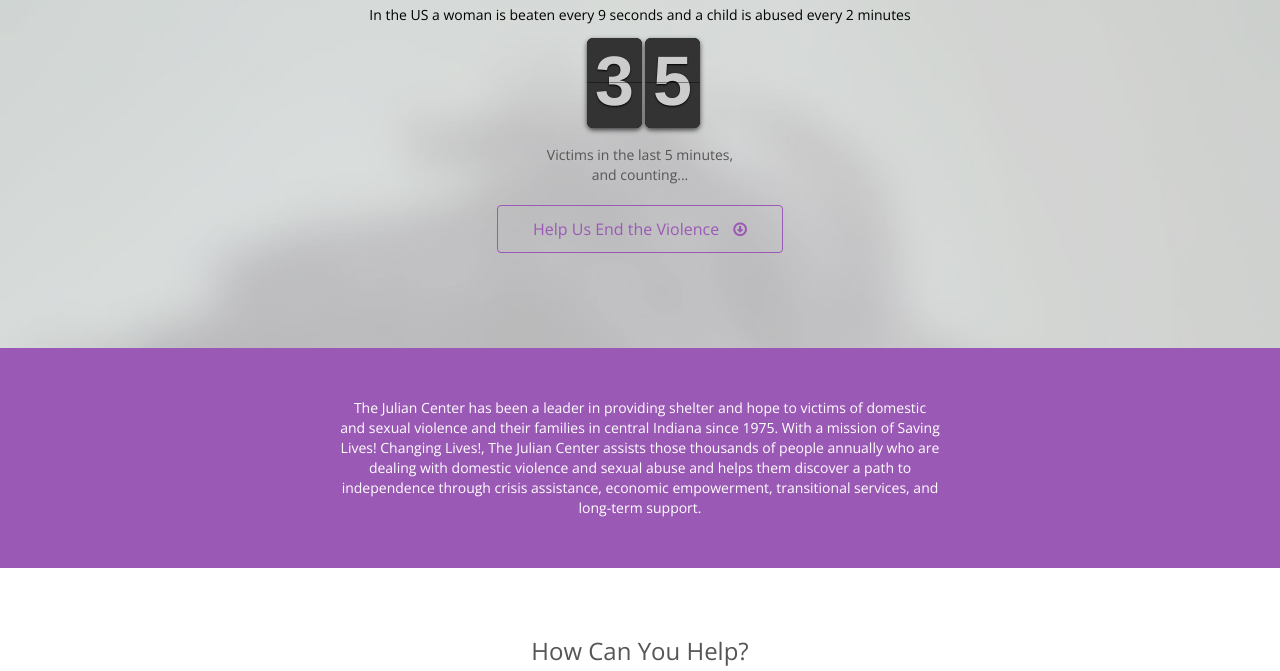
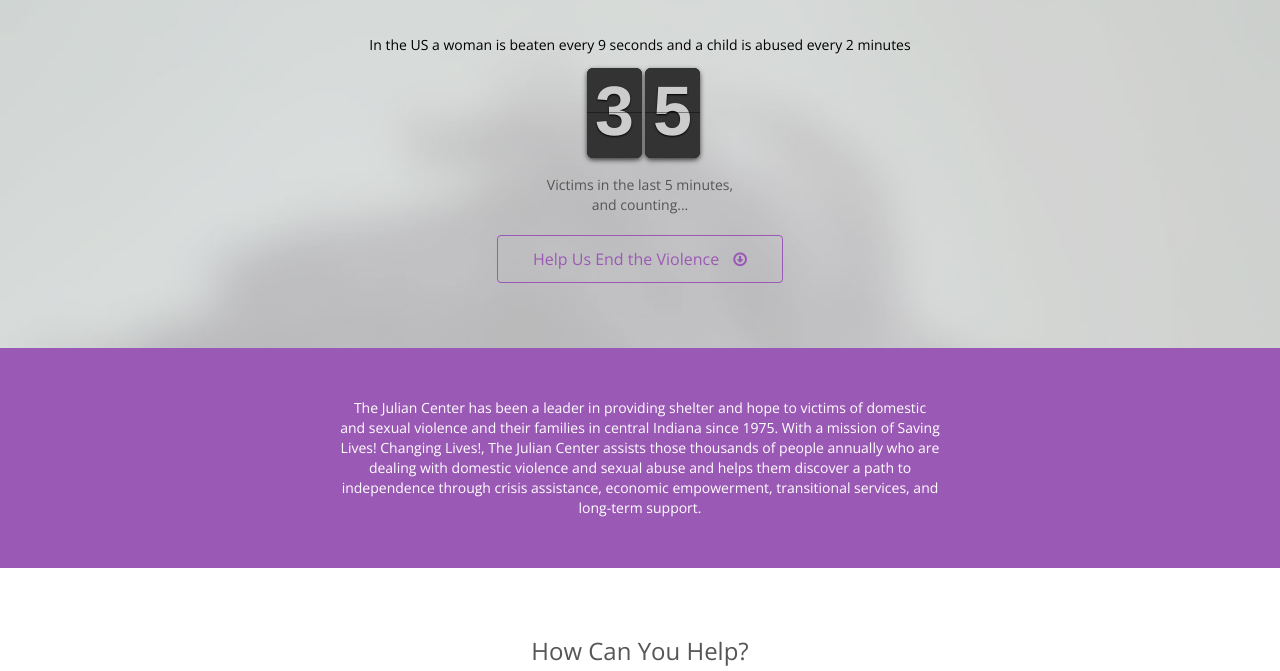
Before and after one commit to open-indy/julian-center-mobile, a website: page src/index.html in a window 1280 px wide. Shown: the part 98-769 px from the top of the page. Drawn offline with nearby package versions, Linux system fonts and the light colour scheme; files that its build step writes are made by us from their sources.

Commit message:
styling fix

```diff
--- a/src/css/main.scss
+++ b/src/css/main.scss
@@ -56,7 +56,7 @@ a {
 
 // masthead
 .masthead {
-  padding: 95px 0 95px;
+  padding: 125px 0 65px;
   text-align: center;
   background: url('../img/woman1.jpg') no-repeat top center;
   background-size: cover;
```
Also changed, not shown: dist/css/main.css.
